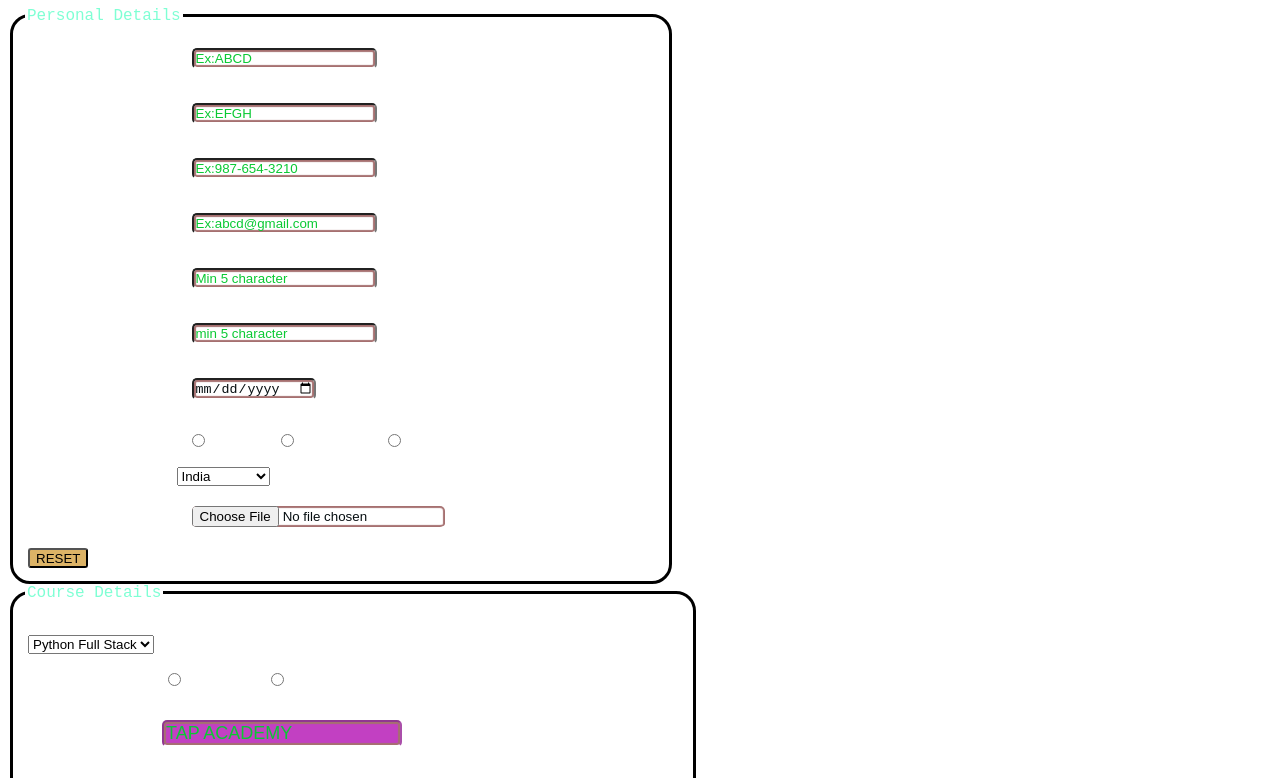
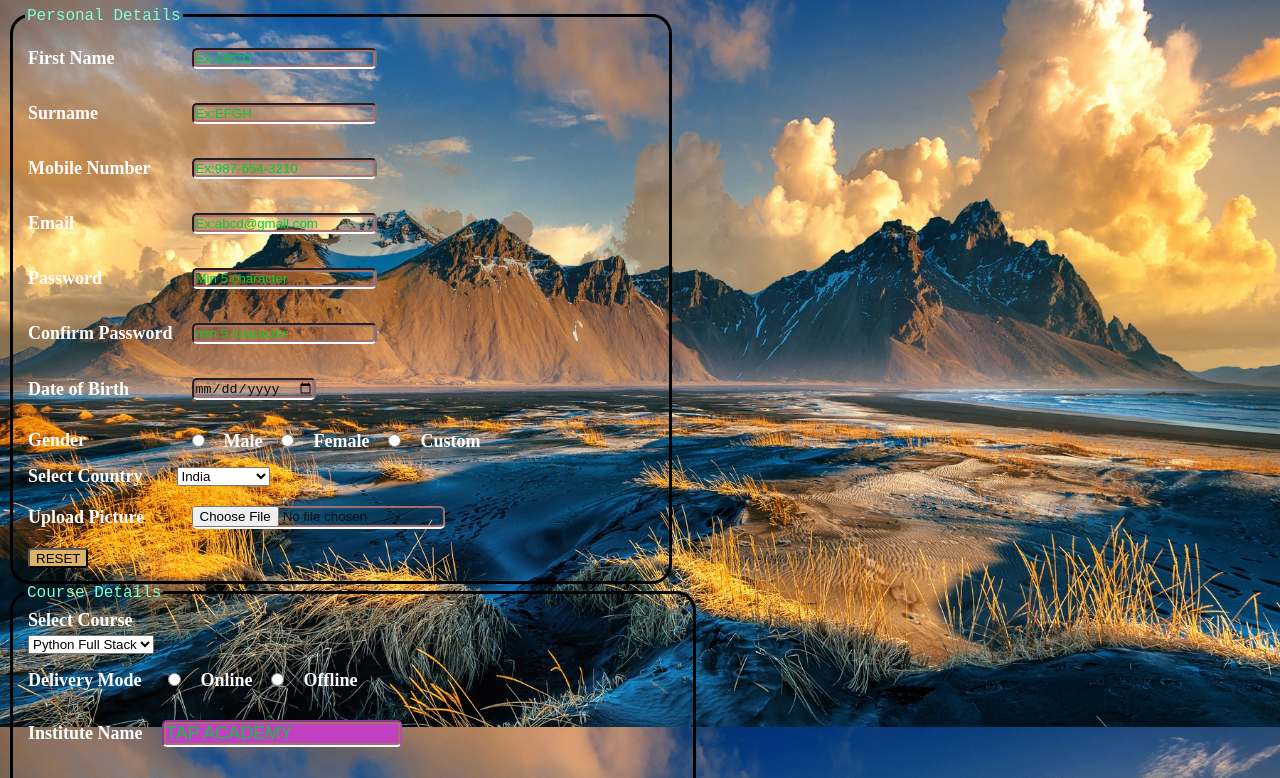
Before and after one commit to Jashu-3917/Input_Form, a plain HTML site: page index.html in a window 1280 px wide. Shown: the part 73-851 px from the top of the page. Drawn offline with Linux system fonts and the light colour scheme; files whose address does not match are found by name.

Commit message:
Update index.html

```diff
--- a/index.html
+++ b/index.html
@@ -8,7 +8,7 @@
     <style>
         html {
             max-width: 100%;
-            background-image: url(/Images/bg-img5.jpg);
+            background-image: url(bg-img5.jpg);
             background-attachment: fixed;
             background-position: center;
             background-size: cover;
```
